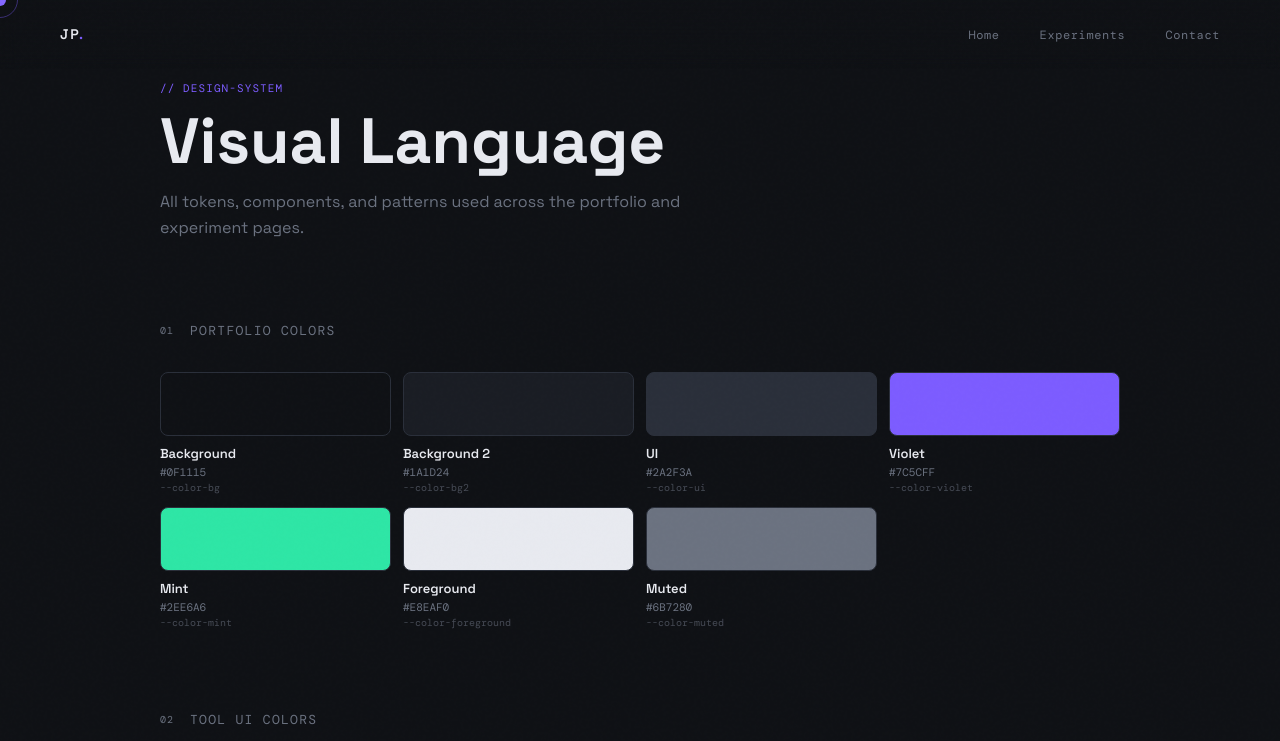
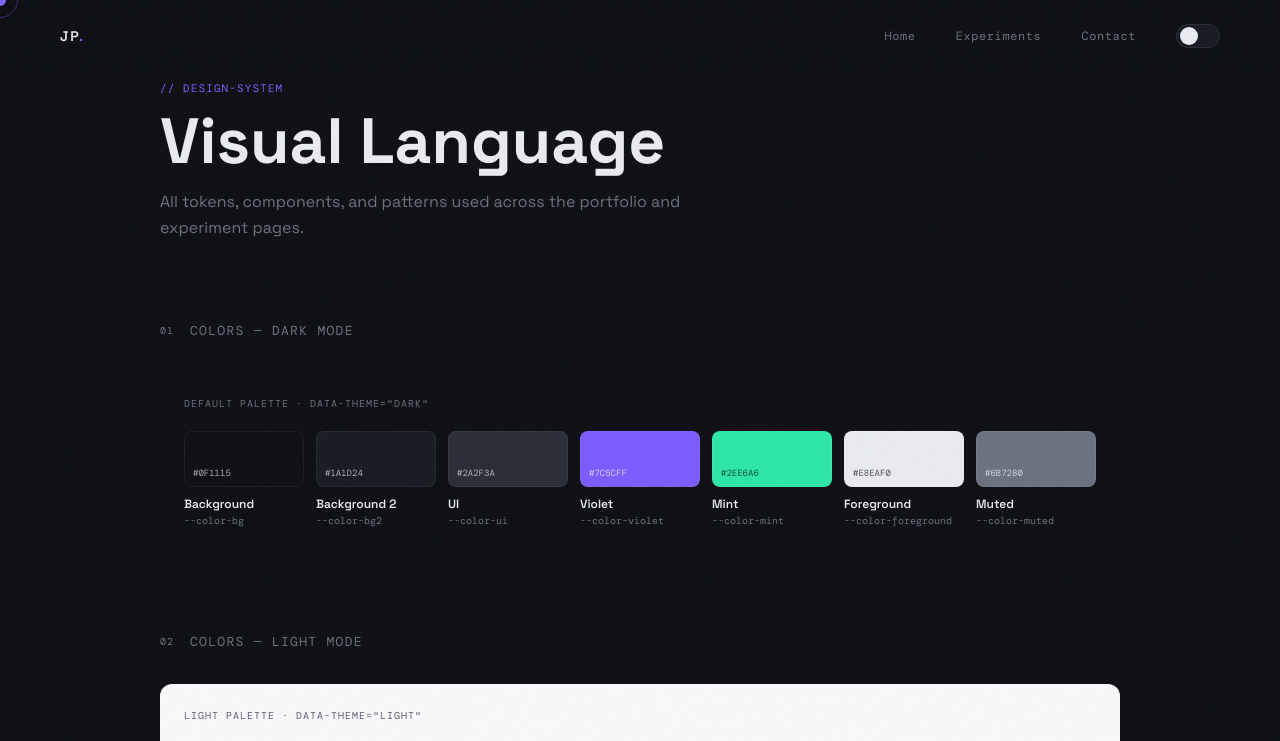
Before and after one commit to JPBelley/jeanphilippebelley-2026, a Next.js app: page /design-system in a window 1280 px wide. Shown: the top 741 px of the page. Built offline with nearby package versions, Linux system fonts and the light colour scheme; a web font is replaced by a local one.

Commit message:
Light mde

```diff
--- a/app/components/Nav.jsx
+++ b/app/components/Nav.jsx
@@ -3,6 +3,7 @@
 import { useState, useEffect } from 'react';
 import Link from 'next/link';
 import { usePathname } from 'next/navigation';
+import ThemeToggle from './ThemeToggle';
 
 const links = [
   { href: '/',            label: 'Home' },
@@ -25,13 +26,13 @@ export default function Nav() {
 
   return (
     <>
-      <nav className="fixed top-0 left-0 right-0 z-[100] px-[60px] max-[640px]:px-6 py-6 flex justify-between items-center bg-gradient-to-b from-[rgba(15,17,21,0.95)] to-transparent backdrop-blur-[8px]">
+      <nav className="site-nav fixed top-0 left-0 right-0 z-[100] px-[60px] max-[640px]:px-6 py-6 flex justify-between items-center bg-gradient-to-b from-[rgba(15,17,21,0.95)] to-transparent backdrop-blur-[8px]">
         <Link href="/" className="text-[14px] font-semibold tracking-[0.12em] uppercase text-foreground no-underline">
           JP<span className="text-violet">.</span>
         </Link>
 
-        {/* Desktop links */}
-        <div className="flex gap-10 max-[640px]:hidden">
+        {/* Desktop links + toggle */}
+        <div className="flex items-center gap-10 max-[640px]:hidden">
           {links.map(({ href, label }) => (
             <Link
               key={href}
@@ -42,6 +43,7 @@ export default function Nav() {
               {label}
             </Link>
           ))}
+          <ThemeToggle />
         </div>
 
         {/* Burger button */}
@@ -107,7 +109,7 @@ export default function Nav() {
               style={{
                 opacity: open ? 1 : 0,
                 transform: open ? 'translateX(0)' : 'translateX(-40px)',
-                transition: `opacity 0.5s ease ${0.4 + i * 0.12}s, transform 0.6s cubic-bezier(0.22,1,0.36,1) ${0.4 + i * 0.12}s`,
+                transition: `opacity 0.5s ease ${0.2 + i * 0.1}s, transform 0.5s cubic-bezier(0.22,1,0.36,1) ${0.2 + i * 0.1}s`,
               }}
             >
               <span
@@ -122,7 +124,7 @@ export default function Nav() {
 
         {/* Footer info */}
         <div
-          className="absolute bottom-10 flex items-center gap-2"
+          className="absolute bottom-10 flex items-center gap-4"
           style={{
             opacity: open ? 1 : 0,
             transition: `opacity 0.5s ease ${0.2 + links.length * 0.1 + 0.1}s`,
@@ -132,6 +134,7 @@ export default function Nav() {
           <span className="font-mono text-[11px] text-muted tracking-widest uppercase">
             Always cooking something
           </span>
+          <ThemeToggle />
         </div>
       </div>
     </>
--- /dev/null
+++ b/app/components/ThemeToggle.jsx
@@ -0,0 +1,55 @@
+'use client';
+
+import { useEffect, useState } from 'react';
+
+export default function ThemeToggle() {
+  const [light, setLight] = useState(false);
+
+  // Sync from localStorage on mount
+  useEffect(() => {
+    const stored = localStorage.getItem('theme');
+    if (stored === 'light') {
+      setLight(true);
+      document.documentElement.setAttribute('data-theme', 'light');
+    }
+  }, []);
+
+  const toggle = () => {
+    const next = !light;
+    setLight(next);
+    if (next) {
+      document.documentElement.setAttribute('data-theme', 'light');
+      localStorage.setItem('theme', 'light');
+    } else {
+      document.documentElement.removeAttribute('data-theme');
+      localStorage.setItem('theme', 'dark');
+    }
+  };
+
+  return (
+    <button
+      onClick={toggle}
+      aria-label="Toggle light mode"
+      className="relative flex items-center w-11 h-6 rounded-full border border-ui transition-colors duration-400"
+      style={{
+        background: light ? 'var(--color-violet)' : 'var(--color-bg2)',
+        borderColor: light ? 'var(--color-violet)' : 'var(--color-ui)',
+        transition: 'background 0.4s ease, border-color 0.4s ease',
+      }}
+    >
+      {/* Track icons */}
+      <span className="absolute left-[6px] text-[9px] select-none" style={{ opacity: light ? 0 : 1, transition: 'opacity 0.3s ease' }}>🌙</span>
+      <span className="absolute right-[5px] text-[9px] select-none" style={{ opacity: light ? 1 : 0, transition: 'opacity 0.3s ease' }}>☀️</span>
+
+      {/* Thumb */}
+      <span
+        className="absolute top-1/2 -translate-y-1/2 w-[18px] h-[18px] rounded-full shadow-sm"
+        style={{
+          background: light ? '#fff' : 'var(--color-foreground)',
+          left: light ? 'calc(100% - 21px)' : '3px',
+          transition: 'left 0.35s cubic-bezier(0.77,0,0.18,1), background 0.3s ease',
+        }}
+      />
+    </button>
+  );
+}
--- a/app/design-system/page.jsx
+++ b/app/design-system/page.jsx
@@ -19,14 +19,24 @@ const Section = ({ title, num, children }) => (
   </section>
 );
 
-const colors = [
-  { name: '--color-bg',          hex: '#0F1115', label: 'Background',   tw: 'bg-bg' },
-  { name: '--color-bg2',         hex: '#1A1D24', label: 'Background 2', tw: 'bg-bg2' },
-  { name: '--color-ui',          hex: '#2A2F3A', label: 'UI',           tw: 'bg-ui' },
-  { name: '--color-violet',      hex: '#7C5CFF', label: 'Violet',       tw: 'bg-violet' },
-  { name: '--color-mint',        hex: '#2EE6A6', label: 'Mint',         tw: 'bg-mint' },
-  { name: '--color-foreground',  hex: '#E8EAF0', label: 'Foreground',   tw: 'bg-foreground' },
-  { name: '--color-muted',       hex: '#6B7280', label: 'Muted',        tw: 'bg-muted' },
+const darkColors = [
+  { name: '--color-bg',         hex: '#0F1115', label: 'Background',   text: '#E8EAF0' },
+  { name: '--color-bg2',        hex: '#1A1D24', label: 'Background 2', text: '#E8EAF0' },
+  { name: '--color-ui',         hex: '#2A2F3A', label: 'UI',           text: '#E8EAF0' },
+  { name: '--color-violet',     hex: '#7C5CFF', label: 'Violet',       text: '#fff' },
+  { name: '--color-mint',       hex: '#2EE6A6', label: 'Mint',         text: '#0F1115' },
+  { name: '--color-foreground', hex: '#E8EAF0', label: 'Foreground',   text: '#0F1115' },
+  { name: '--color-muted',      hex: '#6B7280', label: 'Muted',        text: '#fff' },
+];
+
+const lightColors = [
+  { name: '--color-bg',         hex: '#F8F8FA', label: 'Background',   text: '#0F1115' },
+  { name: '--color-bg2',        hex: '#FFFFFF', label: 'Background 2', text: '#0F1115' },
+  { name: '--color-ui',         hex: '#E0DFF0', label: 'UI',           text: '#0F1115' },
+  { name: '--color-violet',     hex: '#6B4EE6', label: 'Violet',       text: '#fff' },
+  { name: '--color-mint',       hex: '#00A876', label: 'Mint',         text: '#fff' },
+  { name: '--color-foreground', hex: '#0F1115', label: 'Foreground',   text: '#fff' },
+  { name: '--color-muted',      hex: '#5C5C72', label: 'Muted',        text: '#fff' },
 ];
 
 const toolColors = [
@@ -81,24 +91,53 @@ export default function DesignSystem() {
           </p>
         </div>
 
-        {/* ─── COLORS ─────────────────────────────────────────────────────── */}
-        <Section title="Portfolio Colors" num="01">
-          <div className="grid grid-cols-2 sm:grid-cols-3 lg:grid-cols-4 gap-3">
-            {colors.map((c) => (
-              <div key={c.name} className="group">
-                <div
-                  className="h-16 rounded-lg mb-2 border border-ui"
-                  style={{ background: c.hex }}
-                />
-                <p className="text-[13px] font-semibold">{c.label}</p>
-                <p className="font-mono text-[11px] text-muted">{c.hex}</p>
-                <p className="font-mono text-[10px] text-muted/60">{c.name}</p>
-              </div>
-            ))}
+        {/* ─── COLORS DARK ─────────────────────────────────────────────────── */}
+        <Section title="Colors — Dark Mode" num="01">
+          <div className="p-6 rounded-xl" style={{ background: '#0F1115' }}>
+            <p className="font-mono text-[10px] uppercase tracking-widest mb-5" style={{ color: '#6B7280' }}>
+              Default palette · data-theme="dark"
+            </p>
+            <div className="grid grid-cols-2 sm:grid-cols-4 lg:grid-cols-7 gap-3">
+              {darkColors.map((c) => (
+                <div key={c.name}>
+                  <div
+                    className="h-14 rounded-lg mb-2 flex items-end p-2"
+                    style={{ background: c.hex, border: '1px solid rgba(255,255,255,0.06)' }}
+                  >
+                    <span className="font-mono text-[9px] leading-none" style={{ color: c.text, opacity: 0.7 }}>{c.hex}</span>
+                  </div>
+                  <p className="text-[12px] font-semibold" style={{ color: '#E8EAF0' }}>{c.label}</p>
+                  <p className="font-mono text-[10px]" style={{ color: '#6B7280' }}>{c.name}</p>
+                </div>
+              ))}
+            </div>
           </div>
         </Section>
 
-        <Section title="Tool UI Colors" num="02">
+        {/* ─── COLORS LIGHT ────────────────────────────────────────────────── */}
+        <Section title="Colors — Light Mode" num="02">
+          <div className="p-6 rounded-xl" style={{ background: '#F8F8FA' }}>
+            <p className="font-mono text-[10px] uppercase tracking-widest mb-5" style={{ color: '#5C5C72' }}>
+              Light palette · data-theme="light"
+            </p>
+            <div className="grid grid-cols-2 sm:grid-cols-4 lg:grid-cols-7 gap-3">
+              {lightColors.map((c) => (
+                <div key={c.name}>
+                  <div
+                    className="h-14 rounded-lg mb-2 flex items-end p-2"
+                    style={{ background: c.hex, border: '1px solid rgba(0,0,0,0.08)' }}
+                  >
+                    <span className="font-mono text-[9px] leading-none" style={{ color: c.text, opacity: 0.7 }}>{c.hex}</span>
+                  </div>
+                  <p className="text-[12px] font-semibold" style={{ color: '#0F1115' }}>{c.label}</p>
+                  <p className="font-mono text-[10px]" style={{ color: '#5C5C72' }}>{c.name}</p>
+                </div>
+              ))}
+            </div>
+          </div>
+        </Section>
+
+        <Section title="Tool UI Colors" num="03">
           <div className="grid grid-cols-2 sm:grid-cols-3 lg:grid-cols-5 gap-3">
             {toolColors.map((c) => (
               <div key={c.name}>
@@ -114,7 +153,7 @@ export default function DesignSystem() {
         </Section>
 
         {/* ─── TYPOGRAPHY ──────────────────────────────────────────────────── */}
-        <Section title="Typography" num="03">
+        <Section title="Typography" num="04">
           <div className="space-y-10">
 
             {/* Headings scale */}
@@ -170,7 +209,7 @@ export default function DesignSystem() {
         </Section>
 
         {/* ─── BUTTONS ─────────────────────────────────────────────────────── */}
-        <Section title="Buttons & Links" num="04">
+        <Section title="Buttons & Links" num="05">
           <div className="p-8 bg-bg2 rounded-xl border border-ui flex flex-wrap gap-4 items-center">
             <Button variant="primary">Primary CTA</Button>
             <Button variant="secondary">Secondary</Button>
@@ -192,7 +231,7 @@ export default function DesignSystem() {
         </Section>
 
         {/* ─── TECH TAGS ───────────────────────────────────────────────────── */}
-        <Section title="Tech Tags" num="05">
+        <Section title="Tech Tags" num="06">
           <div className="p-8 bg-bg2 rounded-xl border border-ui">
             <p className="font-mono text-[10px] uppercase tracking-widest text-muted mb-4">
               .tech-tag — adds // prefix via CSS
@@ -211,7 +250,7 @@ export default function DesignSystem() {
         </Section>
 
         {/* ─── CARDS ───────────────────────────────────────────────────────── */}
-        <Section title="Cards" num="06">
+        <Section title="Cards" num="07">
           <div className="grid md:grid-cols-2 gap-6">
             {/* Project Card */}
             <div className="project-card relative p-8 bg-bg2 border border-ui rounded-xl cursor-pointer hover:border-violet/40 transition-colors duration-300 overflow-hidden">
@@ -241,7 +280,7 @@ export default function DesignSystem() {
         </Section>
 
         {/* ─── SKILL BARS ──────────────────────────────────────────────────── */}
-        <Section title="Skill Bars" num="07">
+        <Section title="Skill Bars" num="08">
           <div className="skill-group relative p-8 bg-bg2 border border-ui rounded-xl overflow-hidden">
             <p className="font-mono text-[10px] uppercase tracking-widest text-muted mb-6">
               .skill-group + .skill-bar-fill.visible
@@ -266,7 +305,7 @@ export default function DesignSystem() {
         </Section>
 
         {/* ─── SECTION ANATOMY ─────────────────────────────────────────────── */}
-        <Section title="Section Anatomy" num="08">
+        <Section title="Section Anatomy" num="09">
           <div className="p-8 bg-bg2 rounded-xl border border-ui space-y-6">
             <p className="font-mono text-[10px] uppercase tracking-widest text-muted">
               .section-label[data-num] + heading pattern
@@ -290,7 +329,7 @@ export default function DesignSystem() {
         </Section>
 
         {/* ─── STATUS & INDICATORS ─────────────────────────────────────────── */}
-        <Section title="Indicators" num="09">
+        <Section title="Indicators" num="10">
           <div className="p-8 bg-bg2 rounded-xl border border-ui flex flex-wrap gap-8 items-start">
             {/* Status dot */}
             <div className="flex flex-col gap-2">
@@ -339,7 +378,7 @@ export default function DesignSystem() {
         </Section>
 
         {/* ─── ANIMATIONS ──────────────────────────────────────────────────── */}
-        <Section title="Animations" num="10">
+        <Section title="Animations" num="11">
           <div className="grid sm:grid-cols-2 gap-3">
             {animations.map((a) => (
               <div
@@ -354,7 +393,7 @@ export default function DesignSystem() {
         </Section>
 
         {/* ─── GRADIENTS ───────────────────────────────────────────────────── */}
-        <Section title="Gradients" num="11">
+        <Section title="Gradients" num="12">
           <div className="grid sm:grid-cols-2 gap-4">
             <div className="h-20 rounded-xl" style={{ background: 'linear-gradient(90deg, #7C5CFF, #2EE6A6)' }}>
               <div className="h-full flex items-end p-4">
--- a/app/globals.css
+++ b/app/globals.css
@@ -56,8 +56,40 @@
   50%       { opacity: 0.8; box-shadow: 0 0 0 4px rgba(46,230,166,0); }
 }
 
+/* ─── LIGHT MODE ─────────────────────────────────────────────────────────────── */
+[data-theme="light"] {
+  --color-bg:         #F8F8FA;
+  --color-bg2:        #FFFFFF;
+  --color-ui:         #E0DFF0;
+  --color-violet:     #6B4EE6;
+  --color-mint:       #00A876;
+  --color-foreground: #0F1115;
+  --color-muted:      #5C5C72;
+}
+
+[data-theme="light"] body {
+  background: var(--color-bg);
+  color: var(--color-foreground);
+}
+
+[data-theme="light"] #cursor {
+  background: var(--color-violet);
+  mix-blend-mode: multiply;
+}
+
+[data-theme="light"] #cursor-ring {
+  border-color: rgba(107,78,230,0.35);
+}
+[data-theme="light"] #cursor-ring.hovered {
+  border-color: var(--color-mint);
+}
+
+[data-theme="light"] .site-nav {
+  background: linear-gradient(to bottom, rgba(248,248,250,0.96), transparent);
+}
+
 /* ─── BASE ───────────────────────────────────────────────────────────────────── */
-html { scroll-behavior: smooth; }
+html { scroll-behavior: smooth; transition: background 0.4s ease, color 0.4s ease; }
 
 body {
   background: var(--color-bg);
```
